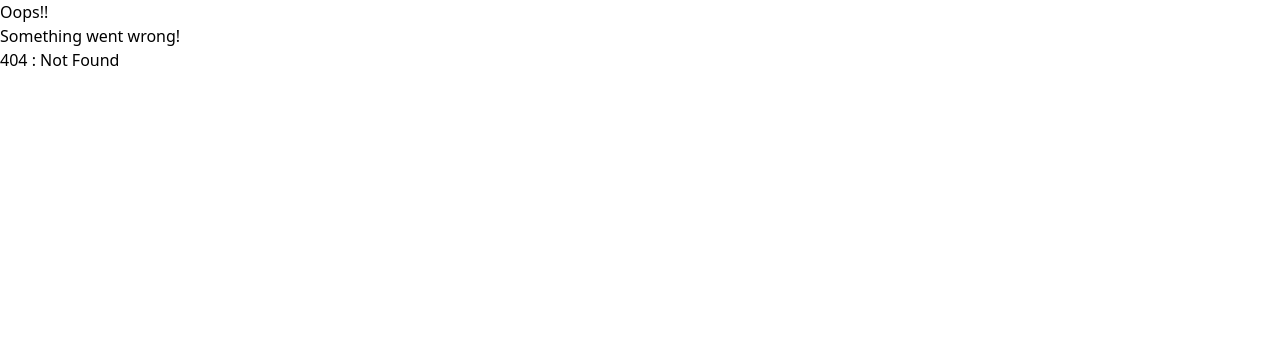
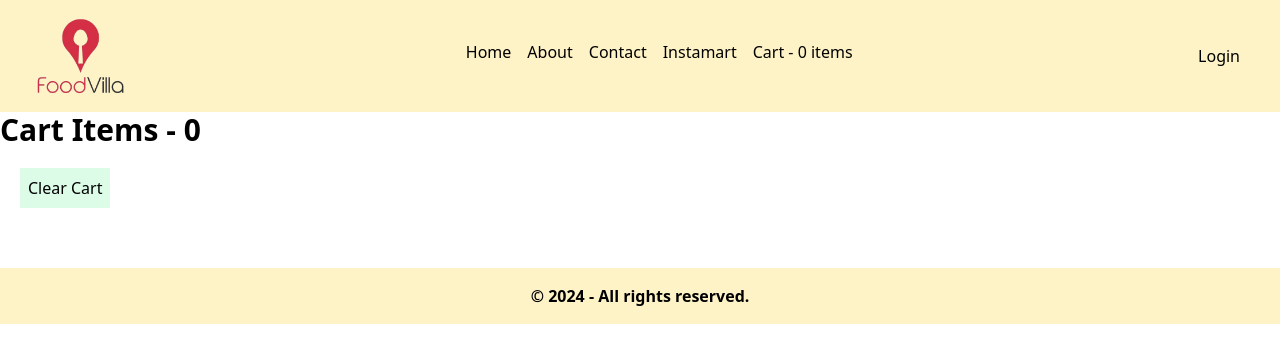
Before and after one commit to thedeepakmaurya/foodvilla, a React (Vite) app: page /cart in a window 1280 px wide. Before the commit this address had no page. Shown: the top 362 px of the page. Built offline with nearby package versions, Linux system fonts and the light colour scheme.

Commit message:
cart items added

```diff
--- /dev/null
+++ b/src/components/Cart.js
@@ -0,0 +1,28 @@
+import { useDispatch, useSelector } from "react-redux"
+import FoodItem from "./FoodItem";
+import { clearCart } from "../utils/cartSlice";
+
+const Cart = () => {
+
+    const cartItems = useSelector((store) => store.cart.items);
+
+    const dispatch = useDispatch()
+
+    const handleClearCart = () => {
+        dispatch(clearCart());
+    }
+
+    console.log(cartItems)
+
+    return (
+        <div>
+            <h1 className="font-bold text-3xl">Cart Items - {cartItems.length}</h1>
+            <button className="bg-green-100 p-2 m-5" onClick={() => handleClearCart()}>Clear Cart</button>
+            <diV className="flex">
+                {cartItems.map((item) => (<FoodItem key={item.id} item = {item} />))}
+            </diV>
+        </div>
+    )
+}
+
+export default Cart;
--- /dev/null
+++ b/src/components/FoodItem.js
@@ -0,0 +1,16 @@
+import { MENU_IMG_CDN_URL } from '../config';
+
+const FoodItem = ({ item}) => {
+
+
+    return (
+        <div className=' w-56 h-400px p-2 m-2 shadow-lg bg-amber-100 '>
+            <img className='h-60 w-52 object-fill ' src={MENU_IMG_CDN_URL + item.card.info.imageId} />
+            <h2 className='font-bold text-xl'>{item.card.info.name}</h2>
+            <h3>{item.card.info.description}</h3>
+            <h4>Price {item.card.info.defaultPrice / 100}</h4>
+        </div>
+    )
+}
+
+export default FoodItem;
--- a/src/components/Header.js
+++ b/src/components/Header.js
@@ -1,7 +1,9 @@
 import { useState, useContext } from "react";
 import Logo from "../assets/img/villa.png";
 import { Link } from "react-router-dom"
-import userContext from "../utils/userContext"
+// import userContext from "../utils/userContext"
+import { useSelector } from "react-redux";
+import store from "../utils/store";
 
 const Title = () => {
     return (
@@ -13,7 +15,9 @@
 
     const [isLoggedIn, setIsLoggedIn] = useState(false);
 
-    const {user} = useContext(userContext);
+    // const {user} = useContext(userContext);
+
+    const cartItems = useSelector(store => store.cart.items)
 
     return (
         <div className='flex justify-between bg-amber-100'>
@@ -23,11 +27,11 @@
                     <li className="px-2"> <Link to="/">Home</Link></li>
                     <li className="px-2"><Link to="/about">About</Link></li>
                     <li className="px-2"><Link to="/contact">Contact</Link></li>
-                    <li className="px-2">Cart</li>
                     <li className="px-2"><Link to="/instamart">Instamart</Link></li>
+                    <li className="px-2"><Link to="/cart">Cart - {cartItems.length} items</Link></li>
                 </ul>
             </div>
-            {user.name}
+            {/* {user.name} */}
             {
                 isLoggedIn ? <button className="p-10" onClick={() => setIsLoggedIn(false)}>Logout</button> : <button className="p-10" onClick={() => setIsLoggedIn(true)}> Login</button>
             }
--- a/src/components/RestaurantMenu.js
+++ b/src/components/RestaurantMenu.js
@@ -2,11 +2,18 @@
 import { IMG_CDN_URL } from "../config"
 import useRestaurant from "../utils/useRestaurant";
 import Shimmer from "./Shimmer";
+import {addItem} from "../utils/cartSlice"
+import { useDispatch } from "react-redux";
 
 
 const RestaurantMenu = () => {
     const { id } = useParams();
     const {restaurant, items} = useRestaurant(id);
+
+    const dispatch = useDispatch();
+
+    const addFoodItem = (item) => {
+          dispatch(addItem(item));    }
 
     return (!restaurant) ? <Shimmer /> : (
         <div className="flex justify-center align-middle gap-20 p-10">
@@ -23,7 +30,7 @@
                 <h1 className="font-bold text-xl mb-2">Menu</h1>
                 <ul>
                     {Array.isArray(items) && items.map((item) => (
-                        <li className="list-decimal" key={item.card.info.id}>{item.card.info.name}</li>))}
+                        <li className="list-decimal" key={item.card.info.id}>{item.card.info.name} - <button className="p-1 bg-green-50" onClick={() => addFoodItem(item)}>Add</button></li>))}
                 </ul>
             </div>
         </div>
--- /dev/null
+++ b/src/utils/cartSlice.js
@@ -0,0 +1,23 @@
+import { createSlice } from "@reduxjs/toolkit";
+
+const cartSlice = createSlice({
+    name: "cart",
+    initialState: {
+        items: [],
+
+    },
+    reducers: {
+        addItem: (state, action) => {
+            state.items.push(action.payload);
+        },
+        removeItem: (state, action) => {
+            state.items.pop()
+        },
+        clearCart: (state) => {
+            state.items = [];
+        }
+    }
+});
+
+export const { addItem, removeItem, clearCart } = cartSlice.actions
+export default cartSlice.reducer;
--- /dev/null
+++ b/src/utils/store.js
@@ -0,0 +1,10 @@
+import { configureStore } from "@reduxjs/toolkit";
+import cartSlice from "./cartSlice";
+
+const store = configureStore({
+      reducer:{
+         cart: cartSlice
+      }
+});
+
+export default store;
--- a/src/utils/useRestaurant.js
+++ b/src/utils/useRestaurant.js
@@ -15,7 +15,7 @@
         const json = await data.json();
         setRestaurant(json?.data);
         setItems(json?.data?.cards[4]?.groupedCard?.cardGroupMap?.REGULAR?.cards[2]?.card?.card?.itemCards);
-        console.log(json?.data)
+        console.log(json?.data?.cards[4]?.groupedCard?.cardGroupMap?.REGULAR?.cards[2]?.card?.card?.itemCards);
     }
 
     return {restaurant, items};
```
Also changed, not shown: src/App.js (+10 -4 lines).
